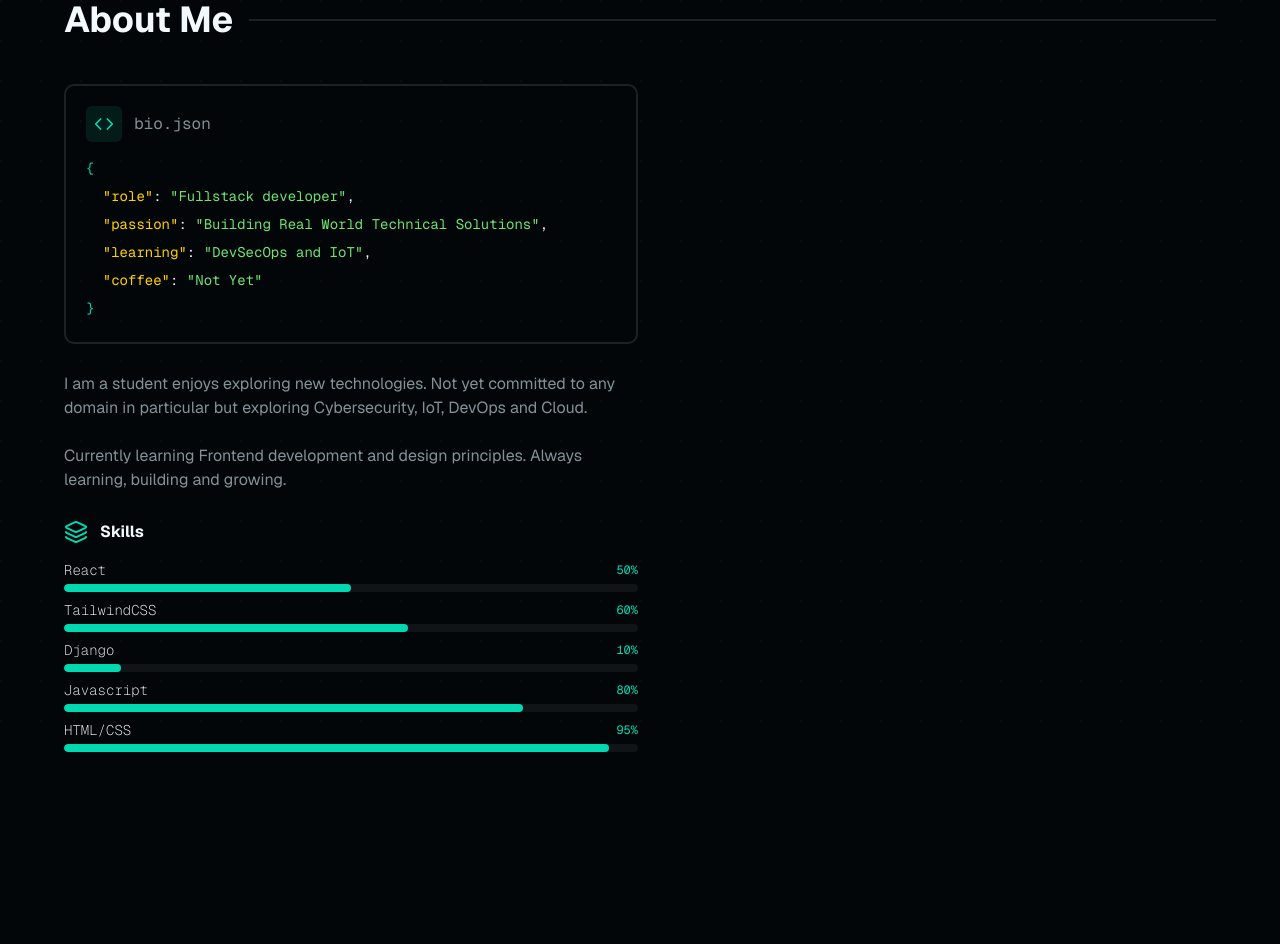
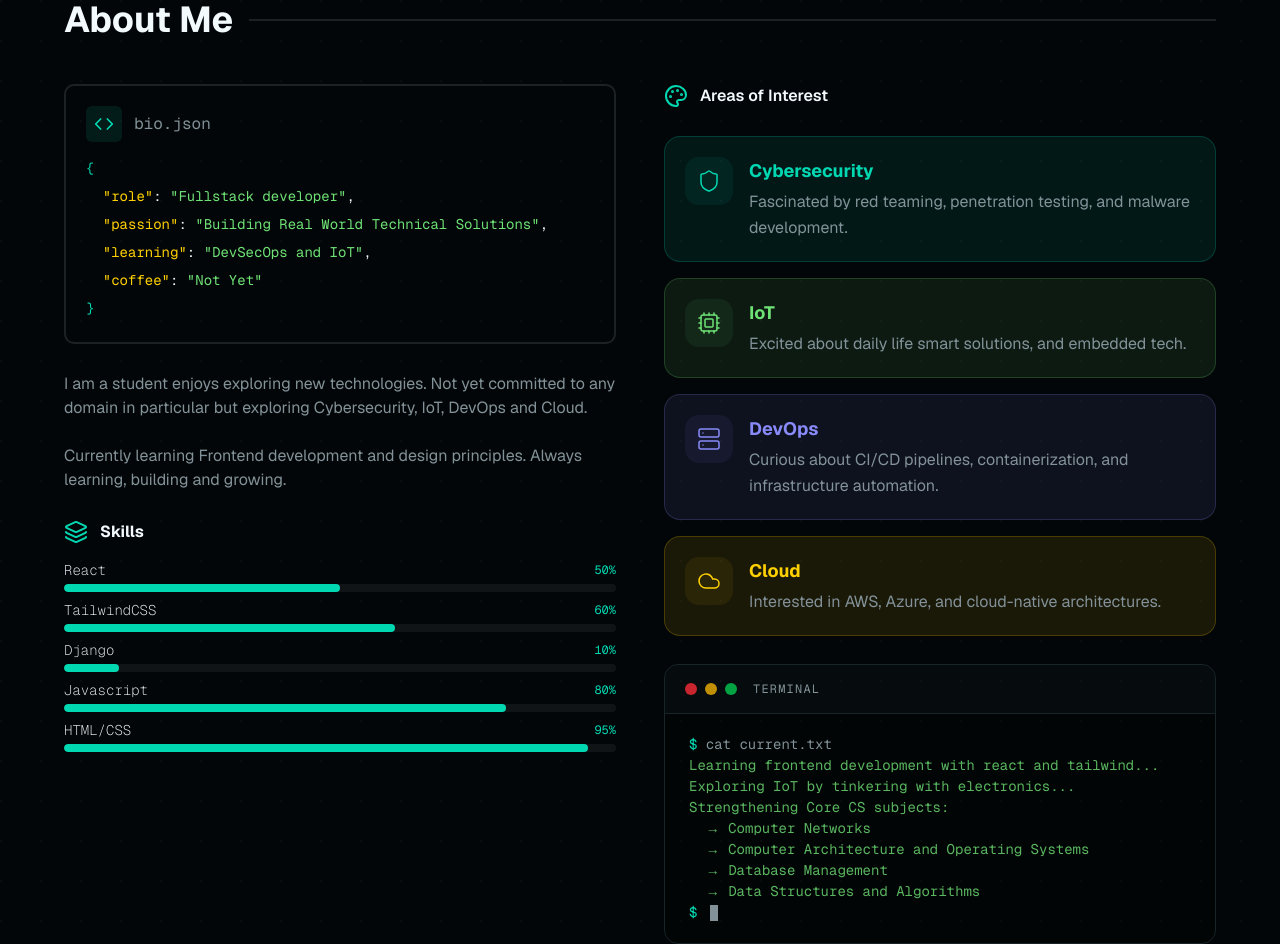
Before and after one commit to losthread/portfolio, a React (Vite) app: page / in a window 1280 px wide. Shown: the part 800-1744 px from the top of the page. Before the commit the page ends 1552 px from the top, so only its background shows below. Built offline with nearby package versions, Linux system fonts and the light colour scheme.

Commit message:
Complete about section

```diff
--- a/src/components/About.jsx
+++ b/src/components/About.jsx
@@ -1,15 +1,16 @@
-import { Code, Layers3 } from 'lucide-react';
+import { Code, Layers3, Palette, Shield, Cpu, Server, Cloud } from 'lucide-react';
 import SkillStat from './ui/SkillStat';
+import DomainCard from './ui/DomainCard';
 
 export default function About() {
   return (
-    <section className="flex flex-col gap-11 px-16">
+    <section id='about' className="flex flex-col gap-11 px-16">
       <div className="flex items-center gap-4">
         <h2 className="text-4xl font-bold whitespace-nowrap">About Me</h2>
         <div className="h-0.5 w-full bg-muted-foreground/20" />
       </div>
 
-      <div className='flex w-full gap-1'>
+      <div className='flex w-full gap-12'>
         <div className='flex flex-1 flex-col gap-7'>
           <div className='flex flex-col gap-3 justfy-center border-2 rounded-lg p-5 border-muted-foreground/20'>
             <div className='flex items-center gap-3'>
@@ -60,7 +61,65 @@ export default function About() {
           </div>
         </div>
 
-        <div className='flex flex-1'>
+        <div className='flex flex-col flex-1 gap-7 max-w-full'>
+          <div className='flex gap-3'>
+            <Palette className='text-primary' />
+            <h3 className='font-semibold'>Areas of Interest</h3>
+          </div>
+
+          <div className='flex flex-col gap-4'>
+            <DomainCard
+              theme="cyber"
+              icon={Shield}
+              name="Cybersecurity"
+              description="Fascinated by red teaming, penetration testing, and malware development."
+            />
+            <DomainCard
+              theme="iot"
+              icon={Cpu}
+              name="IoT"
+              description="Excited about daily life smart solutions, and embedded tech."
+            />
+            <DomainCard
+              theme="devops"
+              icon={Server}
+              name="DevOps"
+              description="Curious about CI/CD pipelines, containerization, and infrastructure automation."
+            />
+            <DomainCard
+              theme="cloud"
+              icon={Cloud}
+              name="Cloud"
+              description="Interested in AWS, Azure, and cloud-native architectures."
+            />
+          </div>
+
+          <div className='border rounded-xl max-w-full overflow-hidden'>
+            <div className='flex px-5 py-4 gap-2 items-center border-b bg-muted/20'>
+              <div className='h-3 w-3 rounded-full bg-red-500/80' />
+              <div className='h-3 w-3 rounded-full bg-yellow-500/80' />
+              <div className='h-3 w-3 rounded-full bg-green-500/80' />
+              <h3 className='ml-2 font-mono text-muted-foreground text-xs uppercase tracking-widest'>terminal</h3>
+            </div>
+
+            <div className='px-6 py-5 bg-black/20'>
+              <pre className="font-mono text-sm leading-normal whitespace-pre-wrap text-iot/80">
+                <span className="text-primary">$</span> <span className="text-muted-foreground">cat current.txt</span>
+                {"\n"}
+                Learning frontend development with react and tailwind...
+                {"\n"}
+                Exploring IoT by tinkering with electronics...
+                {"\n"}
+                Strengthening Core CS subjects:
+                {"\n  "}→ Computer Networks
+                {"\n  "}→ Computer Architecture and Operating Systems
+                {"\n  "}→ Database Management
+                {"\n  "}→ Data Structures and Algorithms
+                {"\n"}
+                <span className="text-primary">$</span> <span className="animate-blink bg-muted-foreground h-4 w-2 inline-block align-middle ml-1"></span>
+              </pre>
+            </div>
+          </div>
         </div>
       </div>
     </section>
--- /dev/null
+++ b/src/components/ui/DomainCard.jsx
@@ -0,0 +1,40 @@
+export default function DomainCard({ icon: Icon, name, description, theme }) {
+  // Map the theme prop to the EXACT variable names in your :root
+  const themeMap = {
+    cyber: "var(--highlight-cyan)",
+    iot: "var(--highlight-lime)",
+    devops: "var(--highlight-purple)",
+    cloud: "var(--highlight-yellow)",
+  };
+
+  const activeColor = themeMap[theme];
+
+  return (
+    <div
+      className="flex gap-4 border p-5 rounded-2xl transition-all duration-300 hover:scale-102"
+      style={{
+        backgroundColor: `color-mix(in oklch, ${activeColor}, transparent 91%)`,
+        borderColor: `color-mix(in oklch, ${activeColor}, transparent 80%)`
+      }}
+    >
+      <div
+        className="p-3 rounded-xl h-fit flex items-center justify-center"
+        style={{
+          backgroundColor: `color-mix(in oklch, ${activeColor}, transparent 93%)`,
+          color: activeColor
+        }}
+      >
+        <Icon size={24} strokeWidth={1.5} />
+      </div>
+
+      <div className="flex flex-col gap-1">
+        <h4 className="font-bold text-lg" style={{ color: activeColor }}>
+          {name}
+        </h4>
+        <p className="text-md text-muted-foreground leading-relaxed">
+          {description}
+        </p>
+      </div>
+    </div>
+  );
+}
--- a/src/components/ui/SocialLink.jsx
+++ b/src/components/ui/SocialLink.jsx
@@ -2,6 +2,7 @@
 export default function SocialLink({ url, icon, alt }) {
   return (
     <a
+      id={url}
       href={url}
       target="_blank"
       rel="noreferrer noopener"
--- a/src/index.css
+++ b/src/index.css
@@ -8,7 +8,6 @@ html {
 }
 
 :root {
-  /* DARK THEME BY DEFAULT (as per screenshot) */
   --background: oklch(0.12 0.01 220);
   --foreground: oklch(0.98 0.01 220);
   --card: oklch(0.145 0 0);
```
